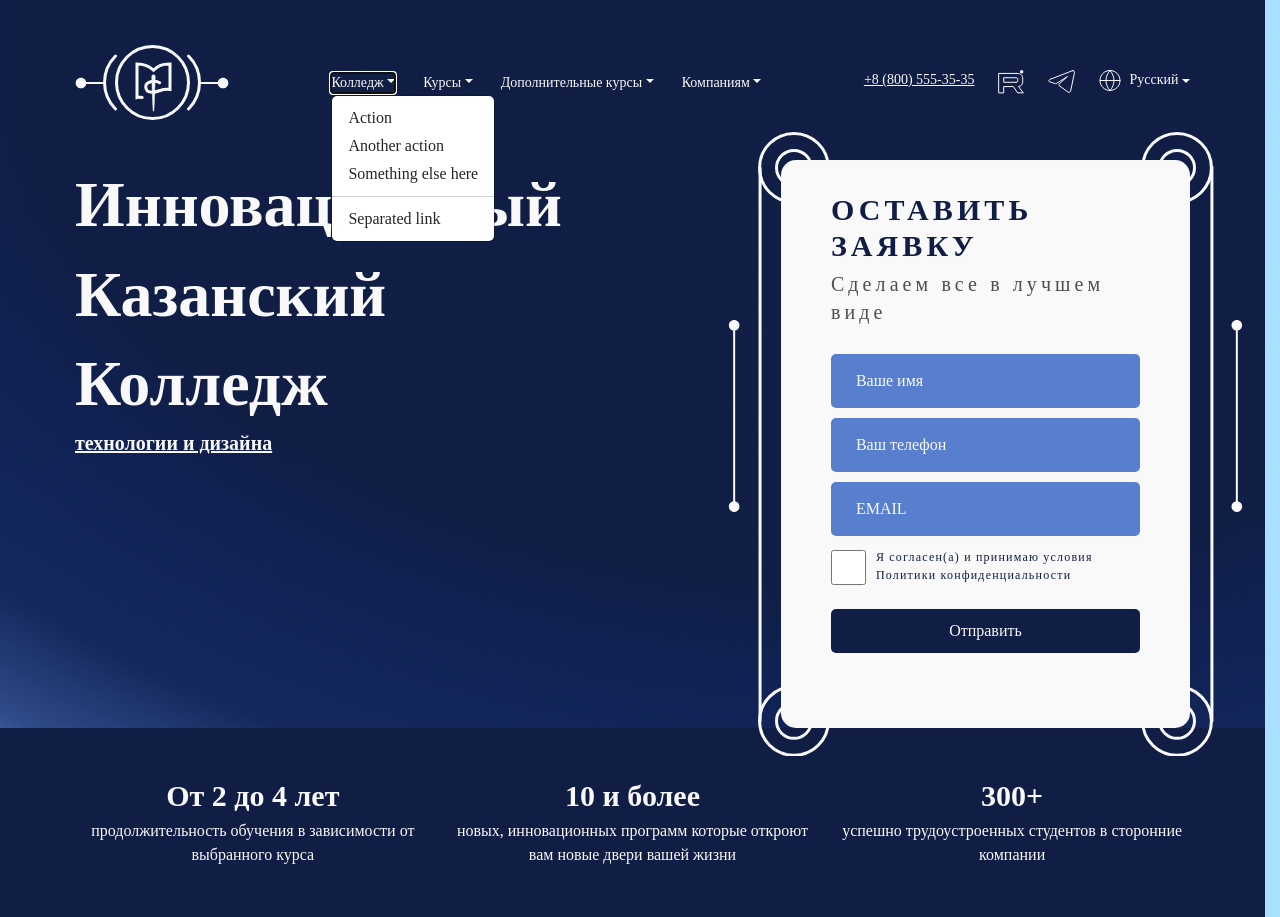
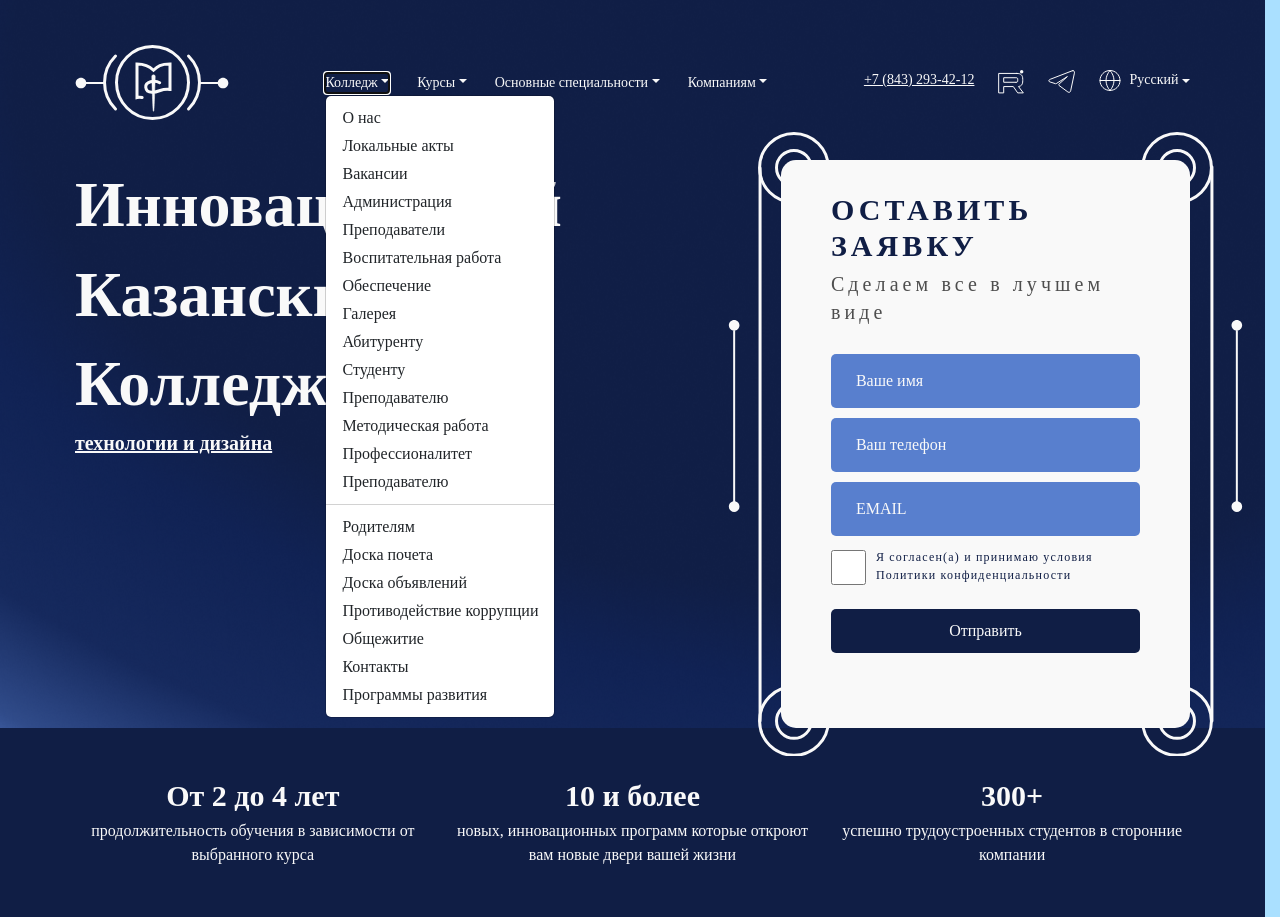
Before and after one commit to Giocatory/kktd, a Django app: page / in a window 1280 px wide, after a click on "Колледж"; the page is wider, and only the part inside the window is pictured. Shown: the top 917 px of that part. Run offline with Django 5.2, Linux system fonts and the light colour scheme; some libraries are stand-ins or nearby versions.

Commit message:
вапрол

```diff
--- a/templates/html/index.html
+++ b/templates/html/index.html
@@ -53,13 +58,30 @@
                                     <button class="dropdown-toggle" type="button" data-bs-toggle="dropdown"
                                         aria-expanded="false">Колледж</button>
                                     <ul class="dropdown-menu">
-                                        <li><a class="dropdown-item" href="#">Action</a></li>
-                                        <li><a class="dropdown-item" href="#">Another action</a></li>
-                                        <li><a class="dropdown-item" href="#">Something else here</a></li>
+                                        <li><a class="dropdown-item" href="#">О нас</a></li>
+                                        <li><a class="dropdown-item" href="#">Локальные акты</a></li>
+                                        <li><a class="dropdown-item" href="#">Вакансии</a></li>
+                                        <li><a class="dropdown-item" href="#">Администрация</a></li>
+                                        <li><a class="dropdown-item" href="#">Преподаватели</a></li>
+                                        <li><a class="dropdown-item" href="#">Воспитательная работа</a></li>
+                                        <li><a class="dropdown-item" href="#">Обеспечение</a></li>
+                                        <li><a class="dropdown-item" href="#">Галерея</a></li>
+                                        <li><a class="dropdown-item" href="#">Абитуренту</a></li>
+                                        <li><a class="dropdown-item" href="#">Студенту</a></li>
+                                        <li><a class="dropdown-item" href="#">Преподавателю</a></li>
+                                        <li><a class="dropdown-item" href="#">Методическая работа</a></li>
+                                        <li><a class="dropdown-item" href="#">Профессионалитет</a></li>
+                                        <li><a class="dropdown-item" href="#">Преподавателю</a></li>
                                         <li>
                                             <hr class="dropdown-divider">
                                         </li>
-                                        <li><a class="dropdown-item" href="#">Separated link</a></li>
+                                        <li><a class="dropdown-item" href="#">Родителям</a></li>
+                                        <li><a class="dropdown-item" href="#">Доска почета</a></li>
+                                        <li><a class="dropdown-item" href="#">Доска объявлений</a></li>
+                                        <li><a class="dropdown-item" href="#">Противодействие коррупции</a></li>
+                                        <li><a class="dropdown-item" href="#">Общежитие</a></li>
+                                        <li><a class="dropdown-item" href="#">Контакты</a></li>
+                                        <li><a class="dropdown-item" href="#">Программы развития</a></li>
                                     </ul>
                                 </div>
                             </li>
@@ -68,20 +90,19 @@
                                     <button class="dropdown-toggle" type="button" data-bs-toggle="dropdown"
                                         aria-expanded="false">Курсы</button>
                                     <ul class="dropdown-menu">
-                                        <li><a class="dropdown-item" href="#">Action</a></li>
-                                        <li><a class="dropdown-item" href="#">Another action</a></li>
-                                        <li><a class="dropdown-item" href="#">Something else here</a></li>
-                                        <li>
-                                            <hr class="dropdown-divider">
-                                        </li>
-                                        <li><a class="dropdown-item" href="#">Separated link</a></li>
+                                        <li><a class="dropdown-item" href="#">Python разработчик</a></li>
+                                        <li><a class="dropdown-item" href="#">DataScience инженер</a></li>
+                                        <li><a class="dropdown-item" href="#">Computer Vision разработчик</a></li>
+                                        <li><a class="dropdown-item" href="#">GPT Ассистенты</a></li>
+                                        <li><a class="dropdown-item" href="#">Machine Learning разработчик</a></li>
+                                        <li><a class="dropdown-item" href="#">WEB FullStack разработчик</a></li>
                                     </ul>
                                 </div>
                             </li>
                             <li class="nav-item">
                                 <div class="dropdown">
                                     <button class="dropdown-toggle" type="button" data-bs-toggle="dropdown"
-                                        aria-expanded="false">Дополнительные курсы</button>
+                                        aria-expanded="false">Основные специальности</button>
                                     <ul class="dropdown-menu">
                                         <li><a class="dropdown-item" href="#">Action</a></li>
                                         <li><a class="dropdown-item" href="#">Another action</a></li>
@@ -112,7 +133,7 @@
                     </nav>
                     <div class="links flex gap-4 text-sm">
                         <div class="other-links flex gap-4">
-                            <a href="" class="underline">+8 (800) 555-35-35</a>
+                            <a href="" class="underline">+7 (843) 293-42-12</a>
                             <a href=""><svg width="26" height="25" viewBox="0 0 26 25" fill="none"
                                     xmlns="http://www.w3.org/2000/svg">
                                     <path
@@ -990,15 +1002,17 @@
                             </details>
                             <div class="acccordion__content" id="faq-1" role="definition">
                                 <div class="accordion__content-body">
-                                    <p class="pt-2.5">Наш колледж предлагает разнообразные специальности, связанные с
-                                        информационными
-                                        технологиями, такими как
-                                        программирование, разработка игр, информационная безопасность, сетевые
-                                        технологии,
-                                        интернет-маркетинг, графический
-                                        дизайн, тестирование ПО, администрирование баз данных, управление проектами и
-                                        искусственный интеллект.
-                                        Более подробно можно посмотреть здесь.</p>
+                                    <p class="pt-2.5">
+                                        1) Информационные системы и программирование.<br>
+                                        2) Обеспечение информационной безопасности телекоммуникационных систем<br>
+                                        3) Технология кожи и меха<br>
+                                        4) Технология текстильных изделий<br>
+                                        5) Товароведение и экспертиза качества потребительских товаров<br>
+                                        6) Экономика и бухгалтерский учет (по отраслям)<br>
+                                        7) Конструирование, моделирование и технология изделий легкой промышленности (по видам)<br>
+                                        8) Экологическая безопасность природных комплексов<br>
+                                        9) Дополнительные курсы современных технологий
+                                    </p>
                                 </div>
                             </div>
                             <hr>
@@ -1015,15 +1029,17 @@
                             </details>
                             <div class="acccordion__content" id="faq-1" role="definition">
                                 <div class="accordion__content-body">
-                                    <p class="pt-2.5">Наш колледж предлагает разнообразные специальности, связанные с
-                                        информационными
-                                        технологиями, такими как
-                                        программирование, разработка игр, информационная безопасность, сетевые
-                                        технологии,
-                                        интернет-маркетинг, графический
-                                        дизайн, тестирование ПО, администрирование баз данных, управление проектами и
-                                        искусственный интеллект.
-                                        Более подробно можно посмотреть здесь.</p>
+                                    <p class="pt-2.5">
+                                        1) Конструирование, моделирование и технология изделий легкой промышленности (по видам) - <b><u>₽63 796,00</u></b><br>
+                                        2) Технология кожи и меха - <b><u>₽68 012,00</u></b><br>
+                                        3) Экологическая безопасность природных комплексов - <b><u>₽88 592,00</u></b><br>
+                                        4) Обеспечение информационной безопасности телекоммуникационных систем - <b><u>₽72 817,00</u></b><br>
+                                        5) Технология текстильных изделий - <b><u>₽63 796,00</u></b><br>
+                                        6) Информационные системы и программирование - <b><u>₽75 404,00</u></b><br>
+                                        7) Экономика и бухгалтерский учет (по отраслям) - <b><u>₽69 008,00</u></b><br>
+                                        8) Товароведение и экспертиза качества потребительских товаров - <b><u>₽69 796,00</u></b><br>
+                                        9) Финансы - <b><u>₽69 008,00</u></b>
+                                    </p>
                                 </div>
                             </div>
                             <hr>
```
Also changed, not shown: other parts of templates/html/index.html (+15 -29 lines).
